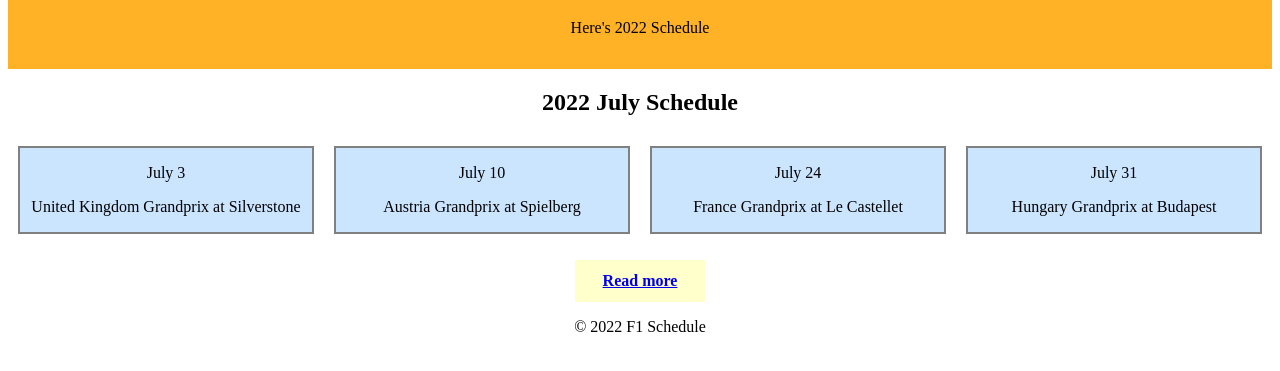
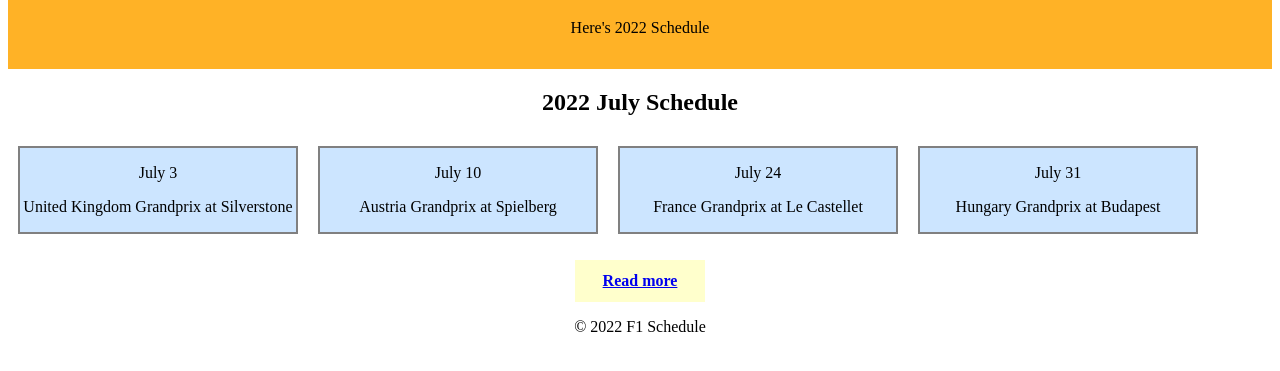
Before and after one commit to yuchialiu/remote-assignments, a plain HTML site: page Week-1/Assignment-2/index.html in a window 1280 px wide. Shown: the part 119-490 px from the top of the page. Drawn offline with Linux system fonts and the light colour scheme.

Commit message:
Update style.css

```diff
--- a/Week-1/Assignment-2/style.css
+++ b/Week-1/Assignment-2/style.css
@@ -69,7 +69,8 @@ header {
 
 
 
-  @media (min-width: 1200px) {
+  @media screen and (min-width: 1200px) {
 	  .outer {
 	    display: flex;
+		width: 1200px;
 	  }
```
